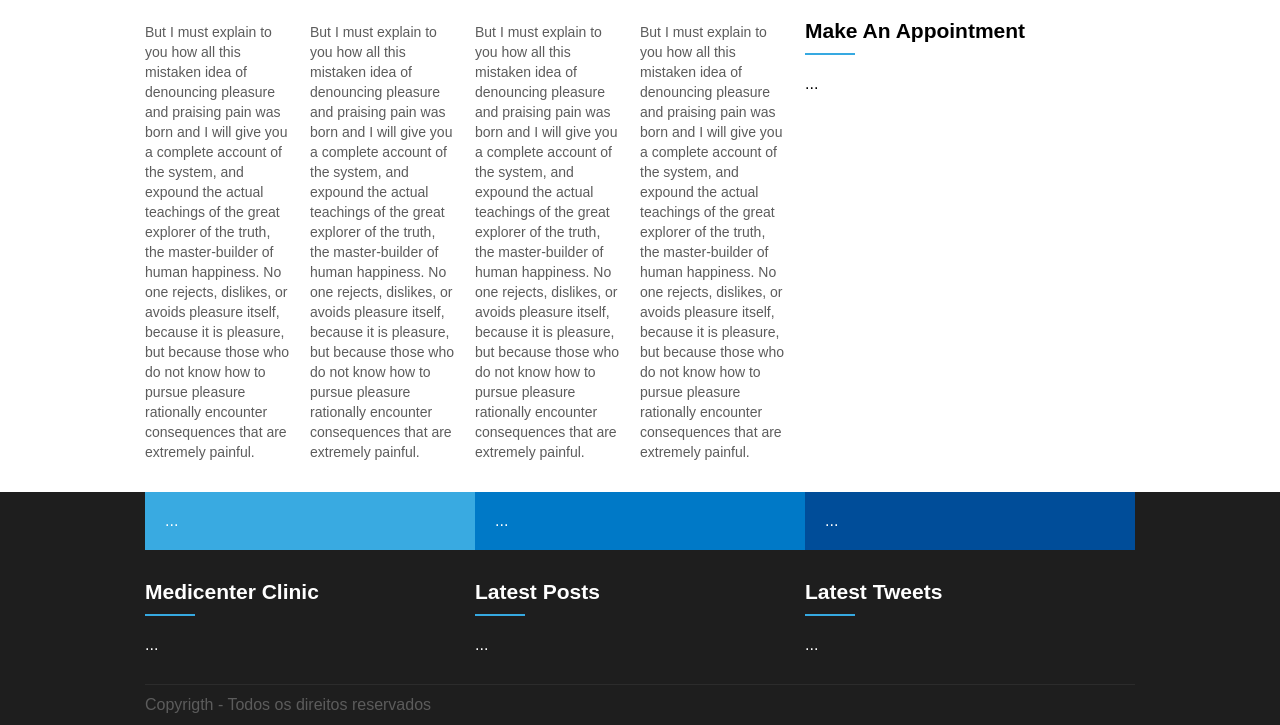
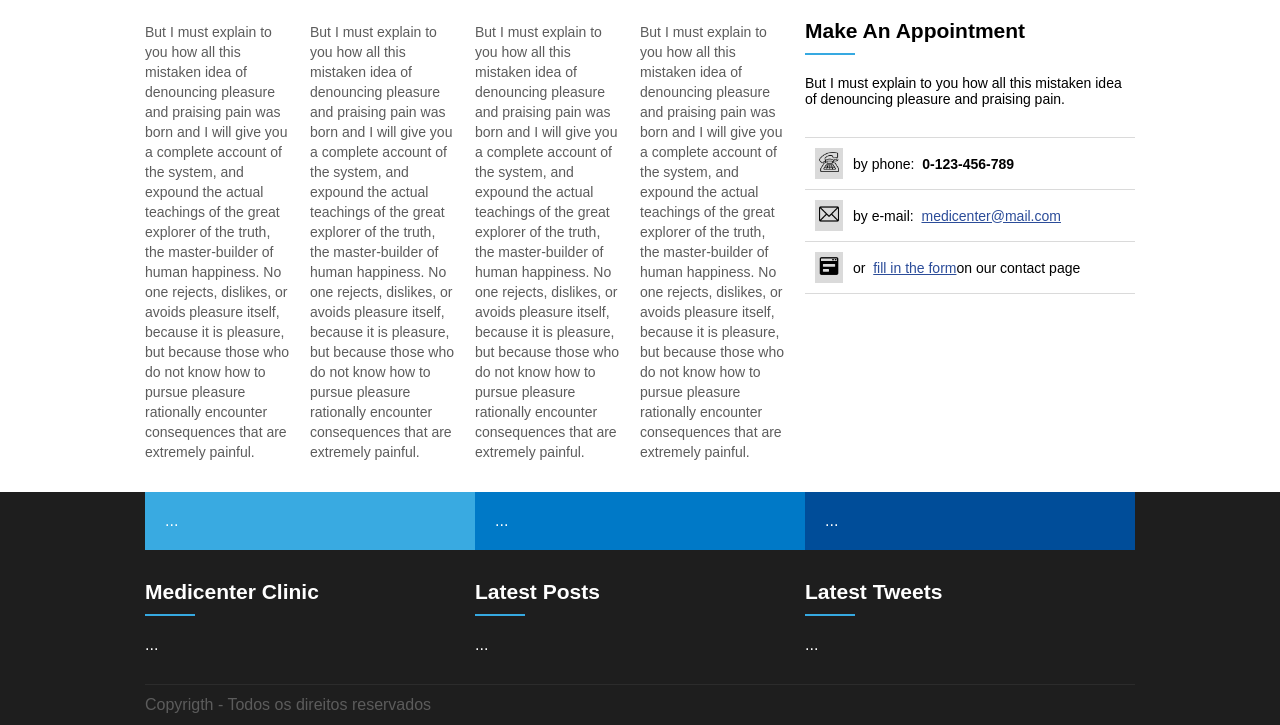
Before and after one commit to pedroricaardo/Projeto_HTML_e_CSS, a plain HTML site: page index.html in a window 1280 px wide. Shown: the part 1127-1852 px from the top of the page. Drawn offline with Linux system fonts and the light colour scheme.

Commit message:
Implementação da área de contatos

```diff
--- a/assets/css/template.css
+++ b/assets/css/template.css
@@ -329,6 +329,37 @@ footer .widget_title_text {
     background-color: #39aae1;
 }
 
+.widget_subTitle{
+    margin-bottom: 30px;
+    font-size: 14px;
+}
+
+.contats {
+    display: flex;
+    align-items: center;
+    padding: 10px;
+    border-top: 1px solid #dadada;
+    font-size: 14px;
+}
+
+.contats a {
+    color: #2b4c99;
+}
+
+#ct_3 {
+    border-bottom: 1px solid #dadada;
+}
+
+.contats img {
+    height: 20px;
+}
+
+.icon {
+    margin-right: 10px;
+    background-color: #dadada;
+    padding: 4px;
+}
+
 @media (max-width: 600px) {
 
     .banner_headline {
--- a/index.html
+++ b/index.html
@@ -232,7 +232,25 @@
                         <div class="widget_title_bar"></div>
                     </div>
                     <div class="widget_body">
-                        ...
+                        <div class="widget_subTitle">But I must explain to you how all this mistaken idea of denouncing pleasure and praising pain.</div>
+                        <div class="contats" id="ct_1">
+                            <div class="icon">
+                                <img src="assets/images/telefone-fixo.png" alt="">
+                            </div>
+                            by phone: &nbsp;<strong> 0-123-456-789</strong>
+                        </div>
+                        <div class="contats" id="ct_2">
+                            <div class="icon">
+                                <img src="assets/images/email.png" alt="">
+                            </div>
+                            by e-mail: &nbsp;<a href="">medicenter@mail.com</a>
+                        </div>
+                        <div class="contats" id="ct_3">
+                            <div class="icon">
+                                <img src="assets/images/formulario-de-contato.png" alt="">
+                            </div>
+                            or &nbsp;<a href=""> fill in the form</a> on our contact page
+                        </div>
                     </div>
                 </div>
             </aside>
```
Also changed, not shown: assets/images/email.png (added), assets/images/formulario-de-contato.png (added), assets/images/telefone-fixo.png (added), 1 other file.
